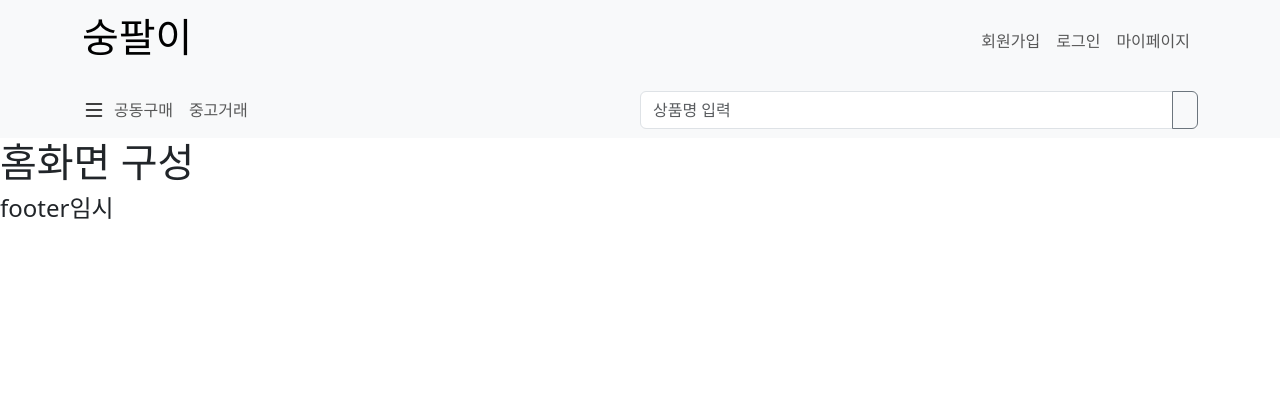
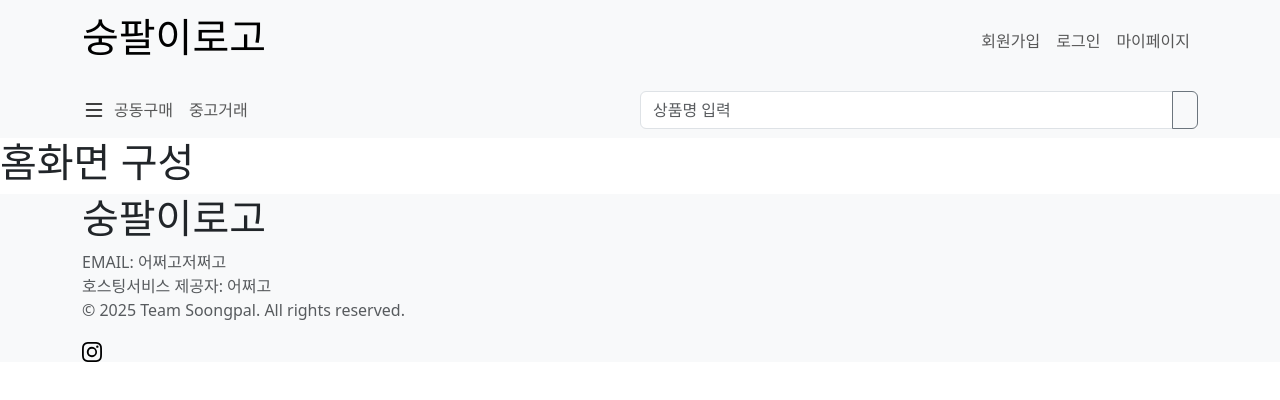
Before and after one commit to soongpal/frontend, a React (Vite) app: page / in a window 1280 px wide. Shown: the top 400 px of the page. Built offline with nearby package versions, Linux system fonts and the light colour scheme.

Commit message:
feat: footer추가

```diff
--- a/src/widgets/footer/Footer.tsx
+++ b/src/widgets/footer/Footer.tsx
@@ -1,11 +1,23 @@
 import type React from "react";
+import { Container } from "react-bootstrap";
+import { Instagram } from 'react-bootstrap-icons';
 
 const Footer: React.FC = () =>{
 
     return(
-        <div>
-            <h4>footer임시</h4>
-        </div>
+      <footer className="bg-light text-start">
+        <Container className="align-items-center">
+            <h1>숭팔이로고</h1>
+            <p className=" text-muted">
+                EMAIL: 어쩌고저쩌고<br />
+                호스팅서비스 제공자: 어쩌고<br />
+                © 2025 Team Soongpal. All rights reserved.
+            </p>
+            <a href="https://instagram.com" target="_blank" rel="noopener noreferrer">
+                <Instagram size={20} color="black"/>
+            </a>
+        </Container>
+      </footer>
     );
 }
 
--- a/src/widgets/header/Header.tsx
+++ b/src/widgets/header/Header.tsx
@@ -8,7 +8,7 @@ const Header : React.FC = () =>{
         <div>
             <Navbar sticky="top" bg="light" data-bs-theme="light">
             <Container justify-content-between>
-                <Navbar.Brand href="/"><h1>숭팔이</h1></Navbar.Brand>
+                <Navbar.Brand href="/"><h1>숭팔이로고</h1></Navbar.Brand>
                 <Nav>
                     <Nav.Link href="/signup">회원가입</Nav.Link>
                     <Nav.Link href="/login">로그인</Nav.Link>
```
